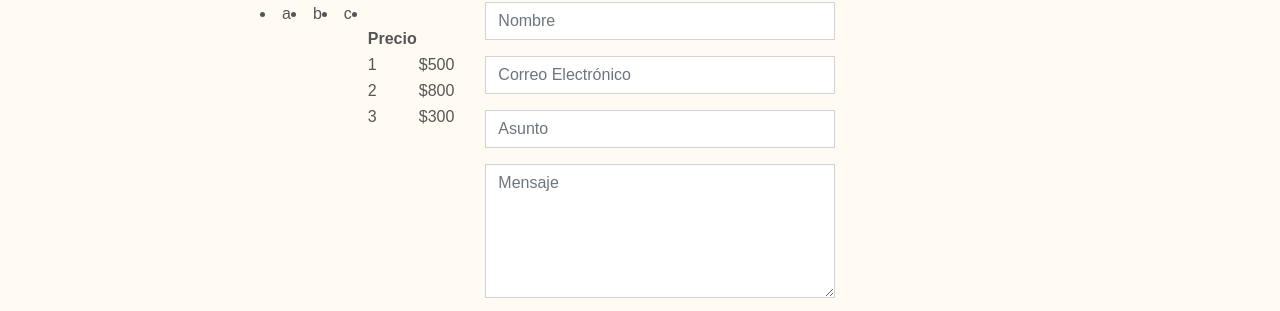
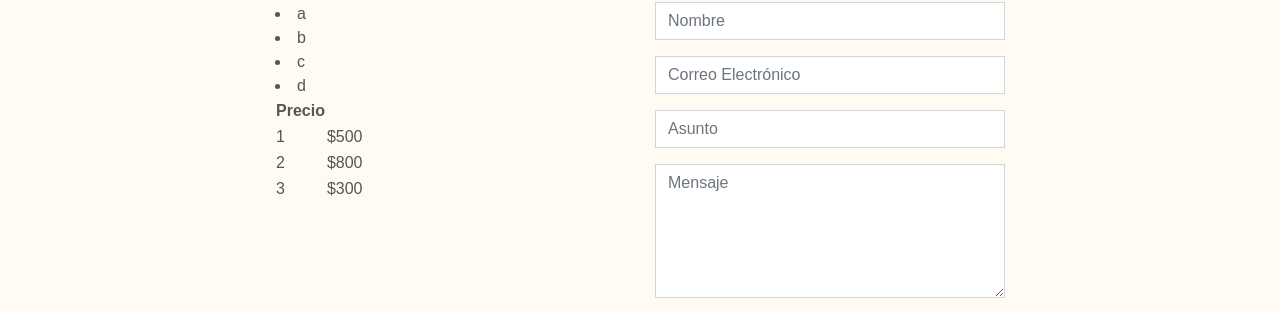
Before and after one commit to asangom-04/html-css, a plain HTML site: page prueba.html in a window 1280 px wide. Shown: the part 96-407 px from the top of the page. Drawn offline with nearby package versions, Linux system fonts and the light colour scheme; files whose address does not match are found by name.

Commit message:
Update prueba.html

```diff
--- a/prueba.html
+++ b/prueba.html
@@ -55,11 +55,11 @@
                 <div class="col-lg-8">
 
                     <div class="row">
-                        <li>a</li>
-                        <li>b</li>
-                        <li>c</li>
-                        <li>
                             <div class="col-md-6 info">
+                                <li>a</li>
+                                <li>b</li>
+                                <li>c</li>
+                                <li>d</li>
                                 <table>
                                     <tr>
 
@@ -79,7 +79,7 @@
                                     </tr>
                                 </table>
                             </div>
-                        </li>
+
 
                         <div class="col-md-6">
                             <form action="forms/contact.php" method="post" role="form" class="php-email-form">
```
